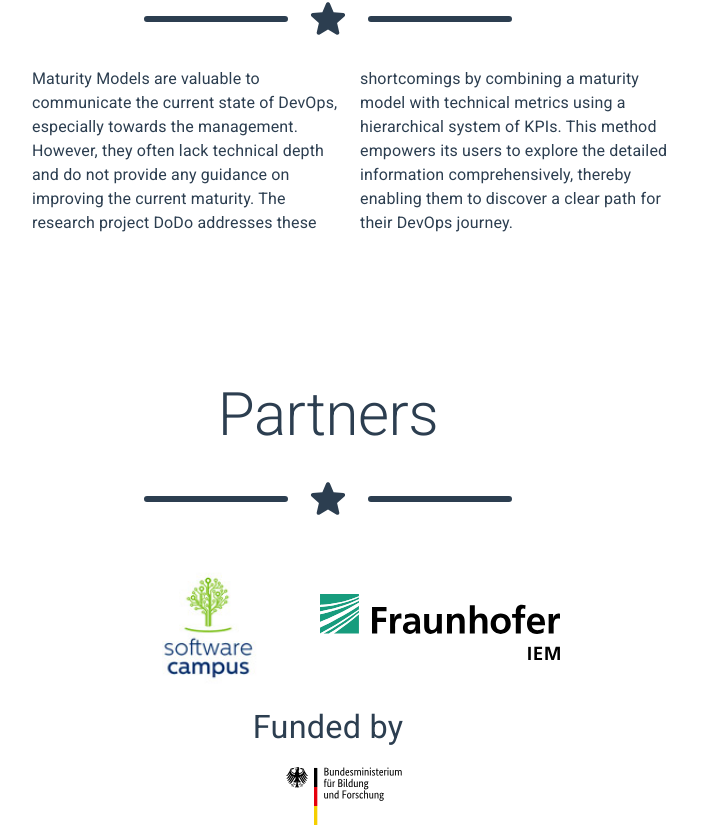
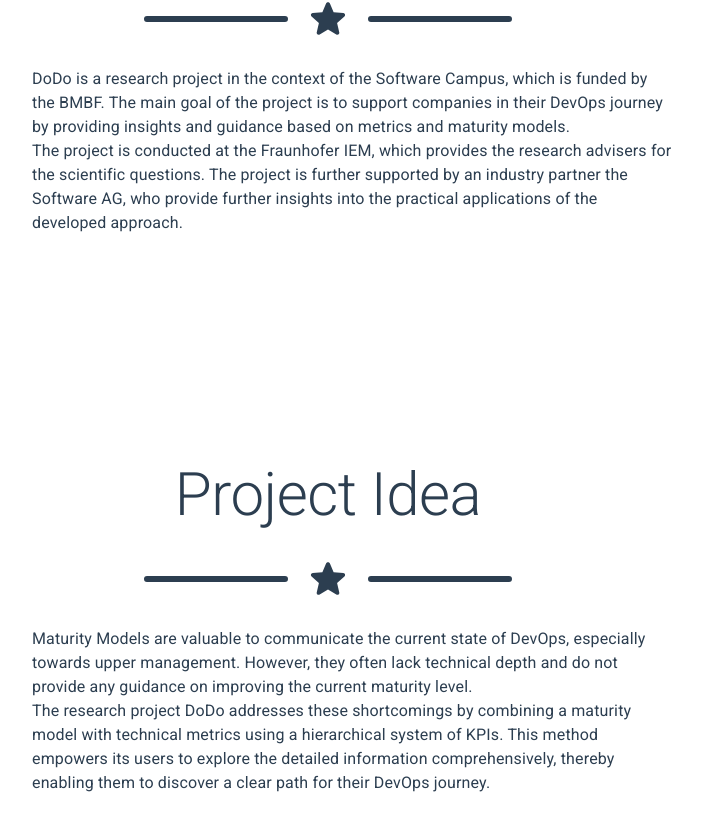
Before and after one commit to fraunhofer-iem/dodo-web, a React (Create React App) app: page / in a window 1280 px wide. Shown: the part 989-1816 px from the top of the page, without its empty margins (312-1014 px from the left). Built offline with nearby package versions, Linux system fonts and the light colour scheme.

Commit message:
updated about section design and added a few further information

```diff
--- a/src/components/about/About.tsx
+++ b/src/components/about/About.tsx
@@ -1,13 +1,26 @@
 import React from "react";
-import { createStyles, makeStyles, Theme, Typography } from "@material-ui/core";
+import {
+  createStyles,
+  Link,
+  makeStyles,
+  Theme,
+  Typography,
+} from "@material-ui/core";
 import { PossibleColors } from "../colors";
 import ContentWrapper from "../home/SectionWrapper";
 
 const useStyles = makeStyles((theme: Theme) =>
   createStyles({
+    wrapper: {
+      display: "flex",
+      justifyContent: "center",
+      alignItems: "center",
+      background: "#fff",
+      flexWrap: "wrap",
+      gap: "5rem",
+    },
     box: {
       marginLeft: "3rem",
-      columnCount: 2,
       width: "40rem",
     },
   })
@@ -16,18 +29,55 @@
 const About = () => {
   const classes = useStyles();
   return (
-    <ContentWrapper variant="h2" title="About" contentColor={PossibleColors.PRIMARY}>
-      <Typography className={classes.box} variant="body1" color="textSecondary">
-        Maturity Models are valuable to communicate the current state of DevOps,
-        especially towards the management. However, they often lack technical
-        depth and do not provide any guidance on improving the current maturity.
-        The research project DoDo addresses these shortcomings by combining a
-        maturity model with technical metrics using a hierarchical system of
-        KPIs. This method empowers its users to explore the detailed information
-        comprehensively, thereby enabling them to discover a clear path for
-        their DevOps journey.
-      </Typography>
-    </ContentWrapper>
+    <div className={classes.wrapper}>
+      <ContentWrapper
+        variant="h2"
+        title="About"
+        contentColor={PossibleColors.PRIMARY}
+      >
+        <Typography
+          className={classes.box}
+          variant="body1"
+          color="textSecondary"
+        >
+          DoDo is a research project in the context of the{" "}
+          <Link href="https://softwarecampus.de">Software Campus</Link>, which
+          is funded by the BMBF. The main goal of the project is to support
+          companies in their DevOps journey by providing insights and guidance
+          based on metrics and maturity models.
+          <br />
+          The project is conducted at the{" "}
+          <Link href="https://www.iem.fraunhofer.de/">Fraunhofer IEM</Link>,
+          which provides the research advisers for the scientific questions. The
+          project is further supported by an industry partner the{" "}
+          <Link href="https://www.softwareag.com">Software AG</Link>, who
+          provide further insights into the practical applications of the
+          developed approach.
+        </Typography>
+      </ContentWrapper>
+      <ContentWrapper
+        variant="h2"
+        title="Project Idea"
+        contentColor={PossibleColors.PRIMARY}
+      >
+        <Typography
+          className={classes.box}
+          variant="body1"
+          color="textSecondary"
+        >
+          Maturity Models are valuable to communicate the current state of
+          DevOps, especially towards upper management. However, they often lack
+          technical depth and do not provide any guidance on improving the
+          current maturity level.
+          <br />
+          The research project DoDo addresses these shortcomings by combining a
+          maturity model with technical metrics using a hierarchical system of
+          KPIs. This method empowers its users to explore the detailed
+          information comprehensively, thereby enabling them to discover a clear
+          path for their DevOps journey.
+        </Typography>
+      </ContentWrapper>
+    </div>
   );
 };
 
```
Also changed, not shown: 1 other file (tests, documents, lock files or other folders).
